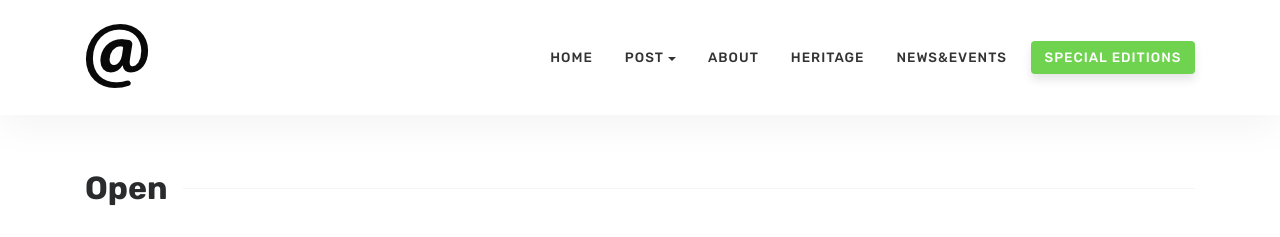
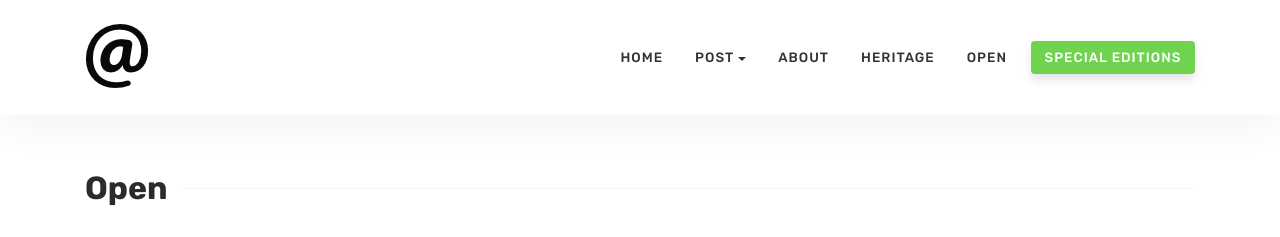
Before and after one commit to valrem93/SantIlarioeilBrenta_test, a Jekyll site: the page built from docs/news&events.md, in a window 1280 px wide. Shown: the top 237 px of the page. Built offline with Jekyll 4.4.1, drawn with Linux system fonts in a browser that asks for light colours; comment, search, counter and statistics services are not loaded.

Commit message:
Update default.html

```diff
--- a/docs/_layouts/default.html
+++ b/docs/_layouts/default.html
@@ -77,7 +77,7 @@
                 </li>
 
                  <li class="nav-item">
-                     <a class="nav-link" href="{{ site.baseurl }}/news&events">News&Events</a>
+                     <a class="nav-link" href="{{ site.baseurl }}/open">Open</a>
                 </li>
 
 
```
